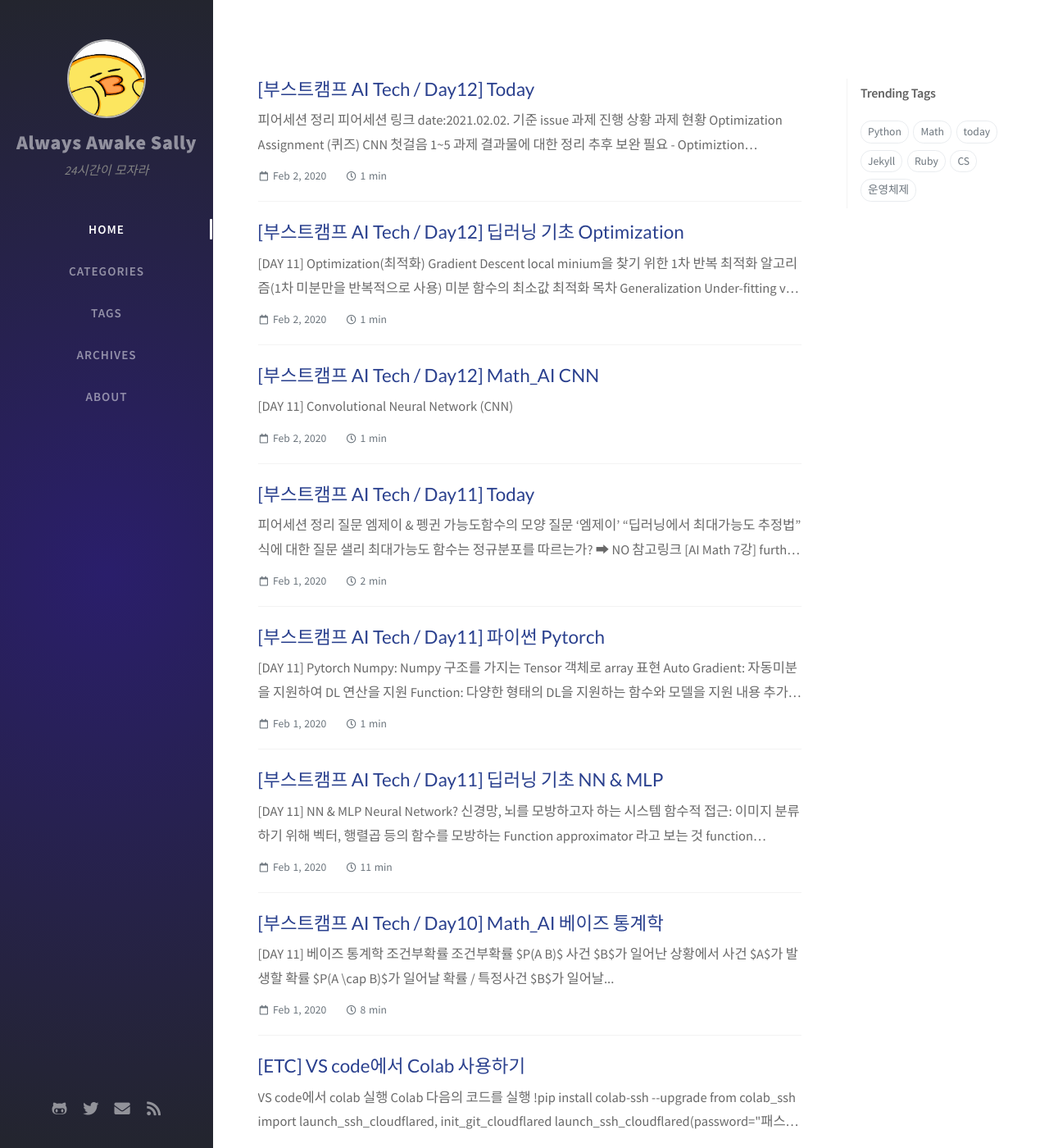
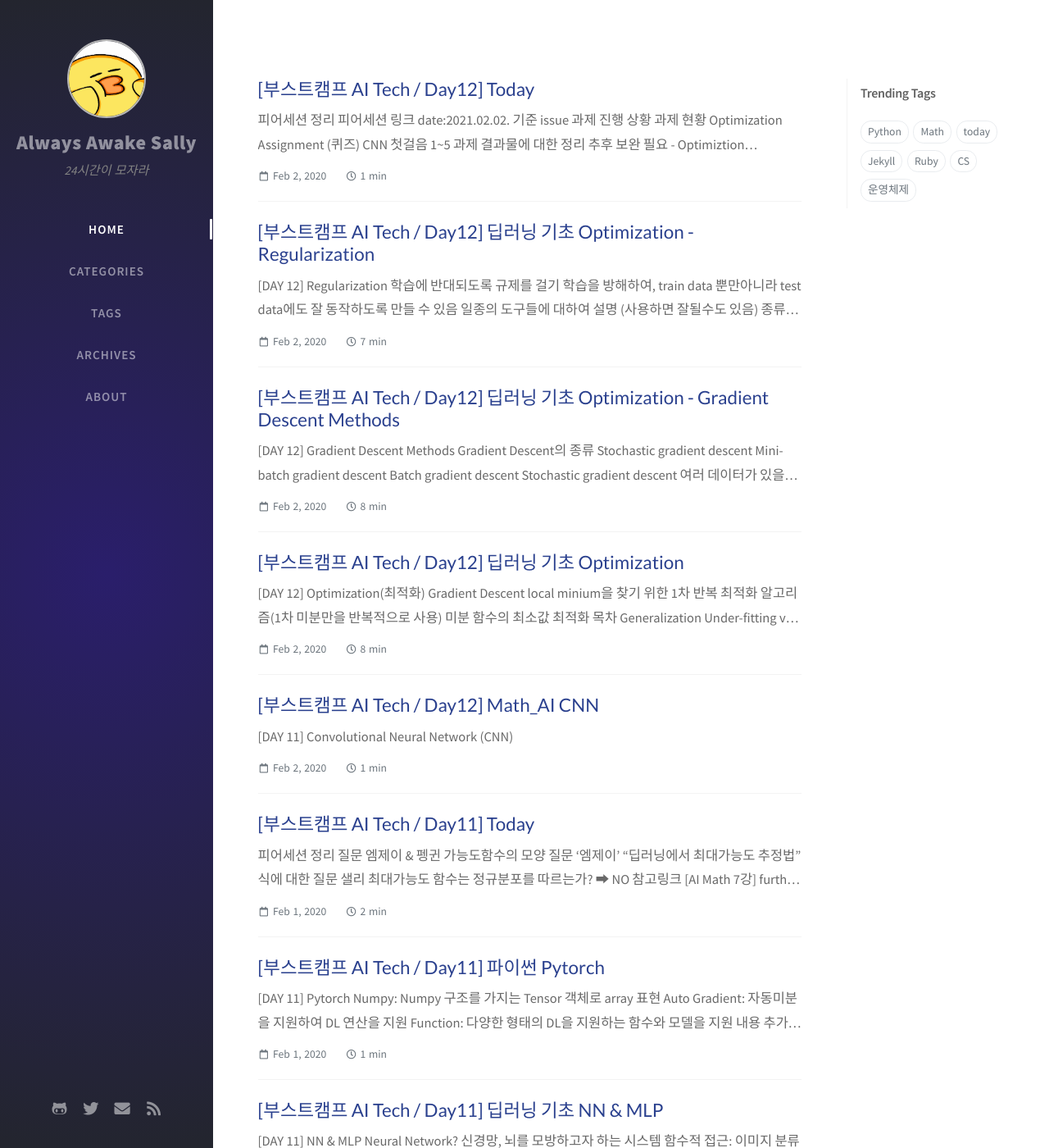
Before and after one commit to bsm8734/bsm8734.github.io, a Jekyll site: the page built from index.html, in a window 1280 px wide and 1400 px high. Shown: the whole window at 82% size. Built offline with Jekyll 4.4.1, drawn with Linux system fonts in a browser that asks for light colours; nearby versions of some CDN libraries; the list of posts is cut into pages by our own code; comment, search, counter and statistics services are not loaded; some of the changed lines change nothing that is shown; some of the changed text lies outside the part shown.

Commit message:
[post] BCAI - Day12

```diff
--- a/_posts/NAVER_BoostCamp_AI_Tech/DL_Basic/Day012/2021-02-02-bc-d012-1-dlbasic-optimization.md
+++ b/_posts/NAVER_BoostCamp_AI_Tech/DL_Basic/Day012/2021-02-02-bc-d012-1-dlbasic-optimization.md
@@ -7,16 +7,16 @@ use_math: True
 ---
 
 
-## **[DAY 11] Optimization(최적화)**
+## **[DAY 12] Optimization(최적화)**
 
 ---
 
-### Gradient Descent
+### **Gradient Descent**
 
 - local minium을 찾기 위한 1차 반복 최적화 알고리즘(1차 미분만을 반복적으로 사용)
 - 미분 함수의 최소값
 
-### 최적화 목차
+### **최적화 목차**
 
 - Generalization
 - Under-fitting vs. over-fitting
@@ -29,23 +29,128 @@ use_math: True
 
 ### **Generalization**
 
+![6](/assets/img/sources/2021-02-03-00-17-41.png)
+
+#### 일반화란?
+
+- 학습을 시작하면 iteration이 지나가면서, train data에 대한 에러율이 0에 가까워짐
+- 그러나 어느정도 이상을 학습하면, test data에 대한 에러율이 커지게 됨
+
+> test data: 학습에 사용하지 않은 데이터, 학습에 어떠한 영향도 미치면 안됨
+
+#### 일반화 성능을 높이면 반드시 좋은가? NO
+
+- "일반화가 잘 되어있다" = "generalization이 좋다" = "좋은 generalization performance"
+- 위의 뜻은, **train과 test 데이터간의 차이가 작다는 것**
+- generaliztion이 좋으며, 이 네트워크의 성능이 train data에서 나온 것 만큼, test dataset에 대해서도 비슷하게 나올 것이라는 보장이 된다는 것
+
+> ✔ 일반화의 정도와 네트워크의 성능과는 무관함
+> 네트워크의 성능이 높아도, generalization은 작을 수 있음
 
 ---
 
 ### **Under-fitting vs. over-fitting**
 
----
+![7](/assets/img/sources/2021-02-03-00-34-28.png)
 
-### **Cross validation**
+- **under fitting**: 학습데이터도 잘 못 맞춤
+  - 원인: 네트워크가 너무 간단하거나 학습을 너무 적게 함
+- **over fitting**: train data에 대해서는 잘 동작하지만, teset data에 대해서는 잘 동작하지 않음
 
 ---
 
-### **Bias-variance tradeoff**
+### **Cross Validation**
+
+![8](/assets/img/sources/2021-02-03-00-36-28.png)
+
+#### 교차검증?
+
+- = K-fold Validation
+- **train 데이터로 학습**한 모델이, **학습에 사용되지 않은 validation 데이터를 기준으로 얼마나 잘 동작하는지 확인**하는 것(test data는 여기에 사용되지 않음)
+- 작은 단위인 fold로 데이터를 파티셔닝하여, 일부는 학습에 사용하고 일부는 validation에 사용하는 것을 k번 반복하는 것
+- **적은 데이터에 대한 validation의 신뢰성**을 높이는 방법(K번의 평균을 내서 계산하기 때문)
+
+> **동작방법**
+> K개의 fold로 나누어 하나의 fold를 validation dataset으로 지정
+> 나머지는 train data로 사용
+> train data로 모델을 학습하고 validation data로 얼마나 학습이 잘 되었는지 확인
+> validation fold의 대상이 되는 fold를 바꾸어가며 k번 반복
+
+> test data는 고려하지 않음
+> ➡ 학습과정에 일체 참여하면 안되기 때문
+
+#### 언제사용?
+
+- 신경망에서의 파라미터: 최적해에서 찾고자 하는 값
+  - ex. Convolution filter의 값, MLP의 W, b의 값, .. (= 내가 정하는 값)
+- 어떤게 좋고 어떤게 안좋은지 모르니까 cross validation을 통해서 최적의 hyper-parameter 셋을 찾고, **학습시킬때는 모든 데이터를 다 사용해서 학습** ➡ 그래야 더 많은 데이터를 학습시킬 수 있음
+
+#### 주의할 점
+
+- test는 train에 절대 사용될 수 없음
+- test 데이터를 통해서 모델의 어떠한 하이퍼 파라미터를 건드리는 것도 치팅!
+- 사실상, 학습에는 train, val데이터만 활용해야하고, test dataset은 어떻게도 쓰면안됨
+
+#### train data, validation data, test data
+
+총 데이터 셋은 세가지 분류로 나눌 수 있음
+
+- **train data**: 학습할 때 사용(모델의 가중치, bias를 설정)
+- **validation data**: hyperparameter를 튜닝할 때 사용(모델이 어느 방향으로 학습해야 하는지, 가채점을 해보는 것)
+- **test data**: 최종 모델의 정확도를 측정할 때 사용
+
+---
+
+### **Bias-variance**
+
+![9](/assets/img/sources/2021-02-03-00-55-54.png)
+
+#### Bias ↔ Variance Tradeoff
+
+- 학습데이터에 노이즈가 있다고 가정할 때, 이 노이즈가 낀 target data의 cost를 최소화 하려면, 3가지 파트로 나뉠 수 있음
+- cost = bias + variance + noise
+- 이들 사이에는 trade off 관계가 있다고 할 수 있음
+![10_1](/assets/img/sources/2021-02-03-00-58-55.png)
+![10_2](/assets/img/sources/2021-02-03-00-58-20.png)
 
 ---
 
 ### **Bootstrapping**
 
+> "신발끈을 들어서 하늘을 날겠다는 허무맹랑한 꿈"
+
+#### Bootstrapping?
+
+- 가진 **데이터의 일부만 사용하여 모델을 생성**하는 것을 **여러번** 반복 (ex. 100개 중 80개 사용)
+- 하나의 입력에 대해서 모두 다른 값을 예측할 수 있음
+- 모델들이 하나의 입력에 대해 모두 같은 값을 도출하는지 확인
+- ✔ **모델의 전체적인 uncertainty(불확실성)를 예측**
+
 ---
 
 ### **Bagging & boosting**
+
+![13](/assets/img/sources/2021-02-03-01-06-27.png)
+
+#### **Bagging**(Bootstrapping aggregating)
+
+- bootstrapping을 통해서 다수의 모델을 학습
+- 모든 데이터를 전부 학습시킨 모델이 더 좋을 것 같지만, 실제로는 **여러 모델이 하나의 입력에 대해 voting**을 해서 나온 출력값을 쓰는게 더 좋은 성능을 낼 때가 많음
+- 모델을 여러개 만들고, 독립적 시행
+
+> 1. 학습데이터가 고정되어 있을 때
+> 2. 모델에 쓰일 데이터는 random sampling을 통해서 뽑아서
+> 3. 여러 모델을 만들고, 어떤 식으로든 평균을 도출하는 것
+> ✔ **앙상블**이라고도 함
+
+#### **Boosting**
+
+- 동작순서
+  1. 간단한 모델을 만들고, 학습데이터에 대해서 돌려보기
+  2. 이때 잘 학습된 데이터 80개와 잘 학습되지 않은 데이터 20개가 있다고 하자
+  3. 두번째로 모델을 만들 때에는, 잘 안되었던 20개에 대해서만 잘 동작하도록 학습시키는 것
+  4. 이렇게 만들어진 여러개의 모델을 합침
+- ✔ **모델을 합친다**: 독립적으로 N개의 결과를 뽑는 것이 아닌, 이러한 **weak learner들을 sequential하게 합쳐서 하나의 strong learner**를 만드는 것
+- 각 weak learner들의 weight를 찾는 방식으로 정보를 취함
+- 여러 모델을 생성, 독립적이지 않음(sequential)
+- 추가적인 post processing을 통해서 한개의 모델이 결과적으로 도출됨
--- /dev/null
+++ b/_posts/NAVER_BoostCamp_AI_Tech/DL_Basic/Day012/2021-02-02-bc-d012-2-dlbasic-optimization-gradient-descent-methods.md
@@ -0,0 +1,187 @@
+---
+title: "[부스트캠프 AI Tech / Day12] 딥러닝 기초 Optimization - Gradient Descent Methods"
+date: 2020-02-02 20:20:00 +0800
+categories: [네이버 부스트캠프 AI Tech, DeepLearning_Basic] # Python, Math_AI, DeepLearning_Basic
+tags: [Math] # CS, 운영체제, Python, today, Math
+use_math: True
+---
+
+
+## **[DAY 12] Gradient Descent Methods**
+
+---
+
+### **Gradient Descent의 종류**
+
+- Stochastic gradient descent
+- Mini-batch gradient descent
+- Batch gradient descent
+
+#### **Stochastic gradient descent**
+
+- 여러 데이터가 있을 때, 한번에 하나의 데이터(**single sample**)에 대해서만 gradient를 구하고, 그 gradient를 통해서 모델을 업데이트 ➡ 반복
+
+---
+
+#### **Mini-batch gradient descent**
+
+- 많이 사용됨
+- batch size의 샘플을 한번에 활용하여 gradient descent 구하고, 이것을 업데이트 ➡ 반복(이후 전체에서 다시 데이터 뜯어서!)
+
+---
+
+#### **Batch gradient descent**
+
+- 한번에 모든 데이터를 다 사용
+- 모든 gradient의 평균을 가지고 업데이트
+- 네트워크, GPU 터지기 좋음 💥
+
+---
+
+#### **batch size 문제**
+
+- batch size는 굉장히 중요한 파라미터 중 하나
+- 큰 batch size ➡ **sharp minimum**에 도달
+- 작은 batch size ➡ **flat minimum**에 도달(✔ good)
+
+![17](/assets/img/sources/2021-02-03-01-27-34.png)
+
+- batch size를 줄이면 일반적으로 generalization이 좋아짐을 실험적으로 보여줌
+- ➡ "큰 배치사이즈를 어떻게 활용할것이냐" 중요
+- **Flat Minimum**
+  - training 에서 좀 멀어져도 test에서 적당히 낮은 값이 나옴
+  - train에서 잘되면 test에서도 어느정도 잘되는 것을 확인
+  - generalization performance가 높음
+- **Sharp Minimun**
+  - training 데이터를 기준으로 얻어지는 값(loss, acc) 들이 test 기준으로는 크게 다르게 나올 수 있음
+  - generalization performance가 낮음
+
+---
+
+### **Gradient Descent Methods**
+
+- Stochastic gradient descent
+- Momentum
+- Nesterov accelerated gradient
+- Adagrad
+- Adadelta
+- RMSprop
+- Adam
+
+> loss function 정의하고 나면, 편미분을 손으로 계산하지 않고, Automatic Differentiation(자동미분계산) 사용
+> tensorflow, pytorch... 등은 모두 자동미분을 지원
+> 이제 optimizer를 골라줘야 하므로, 각각이 왜 발전했는지, 어떤 성질을 가지는지 알아야함
+
+### **(Stochastic) Gradient Descent**
+
+![19](/assets/img/sources/2021-02-03-01-34-48.png)
+
+- $W$: 신경망의 weight (10만개라면, 크기가 10만인 벡터일 것)
+- $g$를 자동으로 계산해줌
+- 가장 기본적인 방법: lr(learning rate)만큼 곱해서 빼줌
+- learning rate 적절히 잡기가 어려움
+
+---
+
+### **Momentum**
+
+![20](/assets/img/sources/2021-02-03-01-35-01.png)
+
+- momentum : 관성
+- 같은 gradient descent를 사용하는데도 **더 빠르게 학습**할 수 있는 optimization 테크닉
+- 어떤 쪽으로 흐르던 정보는 다음번 gradient가 조금 다르게 흐르더라도, 이전에 흐르던 방향을 어느정도 유지
+- **모멘텀이 포함된 gradient로 업데이트** 시키는 것
+- 장점: **한번 흐르던 방향을 어느정도 유지**시켜줄 수 있음(다음 회차의 gradient가 조금 다르더라도)
+  - ➡ gradient가 굉장히 오락가락하는 경우에도, 어느정도 잘 학습된 결과를 가져옴
+
+---
+
+### **Nesterov Accelerated Gradient**
+
+![21](/assets/img/sources/2021-02-03-01-35-23.png)
+
+- 모멘텀과 비슷한 컨셉
+- 결국, a라는 accumulate gradient가 gradient descent 역할을 함
+- gradient를 계산할 때 lookahead gradient 사용
+
+> Momentum) 현재 지금 주어져있는 파라미터에서 gradient를 계산 ➡ 그 gradient를 가지고 momentum을 accumultaion
+> NAG) 한번 이동함 ➡ a라는 현재 정보라는게 있으면, 그 방향으로 한번 가보기 ➡ 그 곳에서의 gradient를 계산한 것을 가지고 accumulate하기
+
+![22](/assets/img/sources/2021-02-03-01-35-41.png)
+
+- **모멘텀의 문제**: <u>관성이라고 생각하면, local minimum에 converging(수렴)을 못함 ➡ 계속 지나침</u>
+- **NAG**: 한번 지나간 곳에서의 gradient를 계산하니까 local minima가 한쪽 아래로 흘러가는 효과
+  - 봉우리에 **훨씬 빠르게 수렴(Convergence)**
+
+모르겠다
+
+> 여기까지는 관성을 이용한 방법
+
+---
+
+### **Adagrad**
+
+![23](/assets/img/sources/2021-02-03-01-36-07.png)
+
+- NN 파라미터가 많이 바뀌었는지, 적게 바뀌었는지 확인
+- 적게 변한건 더 크게 변하게 하고, 크게 변한건 더 작게 변하게 함
+- **문제**: $G_t$가 계속 커짐
+  - $G$가 계속 커지면 분모가 무한대니까 $W 업데이트가 안이뤄질 것
+  - ➡ 뒤로 갈수록 학습이 점점 안되는 문제점이 발생
+- ~~이를 해결하기 위해 다른(뒤)방법이 있음~~
+- Sum of gradient squares: 얼만큼 변했는지를 제곱해서 더한것 ➡ 계속 커질 것
+- ➡ 커진다는건, 지금까지 많이 변했다는 의미이고, 이를 역수에 넣으니까
+- ➡ **많이 변한건 적게변하고, 적게변한건 많이 변하게 됨**
+
+---
+
+### **Adadelta**
+
+![24](/assets/img/sources/2021-02-03-01-36-31.png)
+
+- Adagrad가 가지는 문제를 해결하고자 쓰임 ➡ $G_t$가 계속 커지는 현상을 막고자 함
+- Adadelta는 Adagrad에서 가지고 있던, $lr$이 $G_t$로 표현됨으로써 생기는 Monotonically Decreasing Property를 막는 방법
+- **가장 쉬운 방법**
+  - 현재 타임스텝 t가 주어졌을 때, 어느 정도의 window사이즈 만큼의 파라미터, 시간에 대한 gradient 제곱의 변화를 보기
+  - **문제**: 윈도우 사이즈가 100이면, 이 100이라는 윈도우 사이즈만큼은 계속 정보를 들고있어야한다는 것
+    - ➡ 파라미터 양이 아주 많으니까 그냥 이렇게 하면 GPU 터지기 좋음!
+  - **해결**: Exponential Moving Average
+- **EMA**
+  - 어떤 값이 있을 떄, 감마와 이전값에 감마와 곱하고, 옴 마이너스 감마 만큼을 더해주면 어느정도 time window 만큼의 값을 저장하고있는, 그것에 대한 합으로 볼 수 있게 됨
+- **EMA of difference squares**: 실제 변화시키려는 weight의 변화값 ➡ 그래서 lr이 없어도 어느정도 가능하게 만들겠다는 것
+
+> adadelta는 learning rate가 없음
+> 바꿀 수 있는 요소가 많이 없기 떄문에 잘 활용되지 않음
+
+모르겠음
+
+---
+
+### **RMSprop**
+
+![25](/assets/img/sources/2021-02-03-01-36-45.png)
+
+- $G_t$를 그냥 더하지 않고, Exponential Moving Average 더해줌
+- 그것을 분모텀에 넣고 step size를 넣음
+
+> 많이 사용
+> 논문을 통해서 제안된 것이 아닌, practical 제안
+
+모르겠음
+
+---
+
+### **Adam**
+
+![26](/assets/img/sources/2021-02-03-01-37-07.png)
+
+- 이전의 방식들과 모멘텀을 동시에 활용
+- **특징**
+  - **gradient의 크기가 변함에 따라서** (혹은 gradient의 square의 크기에 따라서) **adaptive하게 learning rate를 바꿈**
+  - 이전의 gradient 정보에 해당하는 모멘텀 두개를 합친 것
+
+> **4개의 중요 파라미터** (어떻게 조정할 지가 중요)
+> - $\beta_1$: 모멘텀을 얼마나 유지시킬 것인가
+> - $\beta_2$: Gradient Squares에 대한 EMA 정보
+> - $\eta$ (=lr, learning rate)
+> - $\epsilon$ (=입실론)
--- /dev/null
+++ b/_posts/NAVER_BoostCamp_AI_Tech/DL_Basic/Day012/2021-02-02-bc-d012-3-dlbasic-optimization-regularization.md
@@ -0,0 +1,142 @@
+---
+title: "[부스트캠프 AI Tech / Day12] 딥러닝 기초 Optimization - Regularization"
+date: 2020-02-02 20:20:00 +0800
+categories: [네이버 부스트캠프 AI Tech, DeepLearning_Basic] # Python, Math_AI, DeepLearning_Basic
+tags: [Math] # CS, 운영체제, Python, today, Math
+use_math: True
+---
+
+
+## **[DAY 12] Regularization**
+
+- 학습에 반대되도록 규제를 걸기
+- 학습을 방해하여, train data 뿐만아니라 test data에도 잘 동작하도록 만들 수 있음
+- 일종의 도구들에 대하여 설명 (사용하면 잘될수도 있음)
+- 종류
+  - Early stopping
+  - Parameter norm penalty
+  - Data augmentation
+  - Noise robustness
+  - Label smoothing
+  - Dropout
+  - Batch normalization
+
+---
+
+### **Early stopping**
+
+![29](2021-02-03-02-58-57.png)
+
+- 학습을 멈추기
+- loss가 어느정도 오르기 시작할 때 멈추기
+- 이때 test error를 사용하면 치팅이니까, val 데이터셋을 사용하여 모델의 성능을 평가해보기!
+- ➡ 추가적인 validation data 필요
+
+---
+
+### **Parameter norm penalty**
+
+![30](2021-02-03-02-59-14.png)
+
+- = weight decay
+- Neural Network 파라미터가 너무 커지지않게 해주는 것
+- 네트워크 파라미터를 다 제곱해서 더하면, 어떤 숫자가 나옴 ➡ 이 숫자를 같이 줄이도록하는 것
+- 네트워크 파라미터의 크기가 작아지는게 더 좋을 것임
+- NN이 만들어내는 함수의 공간속에서 함수를 부드러운 함수를 만들기
+- ➡ 가정: "**부드러운 함수일수록 generalization performance가 높을 것이다**"
+
+---
+
+### **Data augmentation**
+
+![31](2021-02-03-02-59-49.png)
+
+- 데이터가 많을 수록 좋음
+- 딥러닝말고 다른 방법론들이 더 잘될 때가 있었음
+- 그러나, **어느정도 이상의 데이터가 보장**되면, 기존 ML의 방법론들은 많은 수의 데이터를 표현할 수 있는 **표현력**이 부족
+- ➡ 근데 Universal Approximate Theory등에 의해 **NN은 굉장히 많은 데이터를 표현할 수 있는 표현력을 가짐**
+- 문제는, 데이터 많이 없을 때!
+
+![32](2021-02-03-03-00-09.png)
+
+- Data Augmentation?
+  - 어떻게든 **데이터를 늘리는 것**
+  - 이 변환: Label-preserving Data Augmentation
+  - 해당 이미지 레이블이 바뀌지 않는 한도 내에서 변환을 하는 것
+
+> 예를 들어, 6을 뒤집어서 9로 만들면 레이블이 바뀌니까 안되는것!
+> 이런게 아니면, 플립, 로테이션 ... 해도 레이블 정보가 유지가 될수있음
+
+---
+
+### **Noise robustness**
+
+![33](2021-02-03-03-00-26.png)
+
+- **노이즈를 단순히 input에만 주는게 아닌, NN의 $W$에도 집어넣음**
+- weight 학습시, NN이 weight를 매번 흔들어주면 성능이 더 잘나온다는 실험적인 결과가 존재
+- input, weight에 대해 노이즈를 중간중간 집어넣음 ➡ 이렇게 하면 **테스트데이터에서 잘될 수 있음**
+
+---
+
+### **Label smoothing**
+
+- Data Augmentation과 비슷
+- **차이**: 얘는 데이터 두개를 뽑아서 train 단계에서 가지고 있는 학습데이터 두개를 뽑아서, 두개를 섞어주는 것
+- **의미**: 이미지 공간속 decision boundary를 찾고싶음
+  - ➡ 목적: 두개의 클래스를 잘 구분할 수 있는 plain, decision boundary를 찾아서, 그것을 가지고 분류를 잘 되게 하는 것
+- 앞서 언급한, Decision Boundary를 부드럽게 만들어 주는 효과가 있음
+
+![34](2021-02-03-03-00-40.png)
+
+![35](2021-02-03-03-00-56.png)
+
+- **cut out**: 이미지 한장이 주어지면 일정 영역을 빼버림
+- **cut mix**: 이미지 특정 영역을 대체 (자연스럽게 해주는게 아니라)
+
+> 생각보다 분류 문제에 대해 좋은 솔루션이 됨
+> 한정된 데이터, 데이터를 더 얻을 방법이 없을 때, 이러한 방법을 사용해보는 것도 정말 좋음
+> 노력대비 성능상승률 큼
+
+---
+
+### **Dropout**
+
+![36](2021-02-03-03-01-10.png)
+
+- 추론(inference) 할 때에는 정해진 dropout ratio(p)만큼 뉴런의 비율을 줄여줌(줄인다 = 0으로 만든다)
+- ➡ 각각의 뉴런이 robust한 feature를 잡을 수 있음
+- 증명된건 아니지만, 성능이 올라갈걸..
+
+---
+
+### **Batch normalization**
+
+![37](2021-02-03-03-01-21.png)
+
+- Internal Covariate Shift - 논란(이를 줄여야함)
+
+> 현재 layer의 입력은 모든 이전 layer의 파라미터의 변화에 영향을 받게되며, 마이 깊어짐에 따라 이전 layer에서의 작은 파라미터 변화가 증폭되어 뒷잔에 큰 영향을 끼치게 될 수 있음
+
+- Batch Norm: Batch Norm을 적용시키려는 **레이어의 statistics를 정규화**시키는 것
+- NN의 각 레이어가 1000개의 히든 레이어가 있는 경우, 모두 정규화
+- ➡ 평균을 빼주고 (표.편)분산으로 나눠줌
+- 효과
+  - "covariate(= feature)를 줄인다" ➡ "네트워크가 잘 학습이 된다"
+  - 레이어가 깊게 쌓일수록 Batch Norm을 쓰면 성능이 많이 올라가게 됨
+
+근데 이후의 논문들은 동의하지 않는 경우도 많음
+
+![38](2021-02-03-03-01-35.png)
+
+1. Batch Norm ➡ 레이어 전체에 대해서 줄임
+2. Layer Norm ➡ 레이어 줄이는거
+3. Instance Norm ➡ 인스턴스(이미지 한장)별로 statics 정규화
+4. ...
+
+- validation error를 줄이는 것을 골라서 선택해보면, 좋은 연구 결과가 있을 것임
+
+> "Group Normalization, 2018" 논문을 읽어보면,
+> - 다양한 normalization technic을 알 수 있음
+> - 각각의 장단점에 대한 실험적 결과를 볼 수 있음
+> - 간단한 분류 문제를 풀때에 있어서만큼은 Batch Norm을 활용하는게, 많은 경우에 성능을 올릴 수 있다고 알려져있음
```
